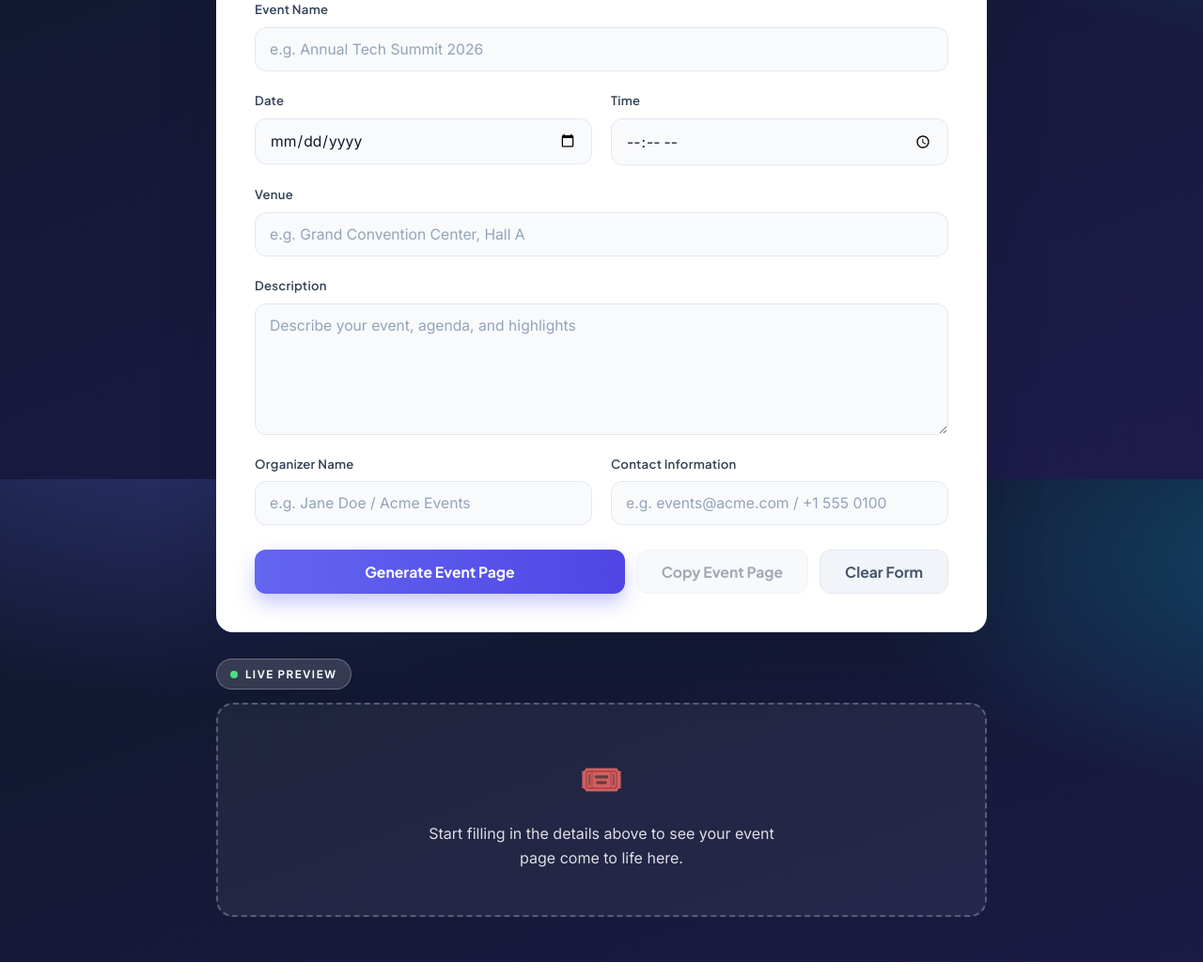
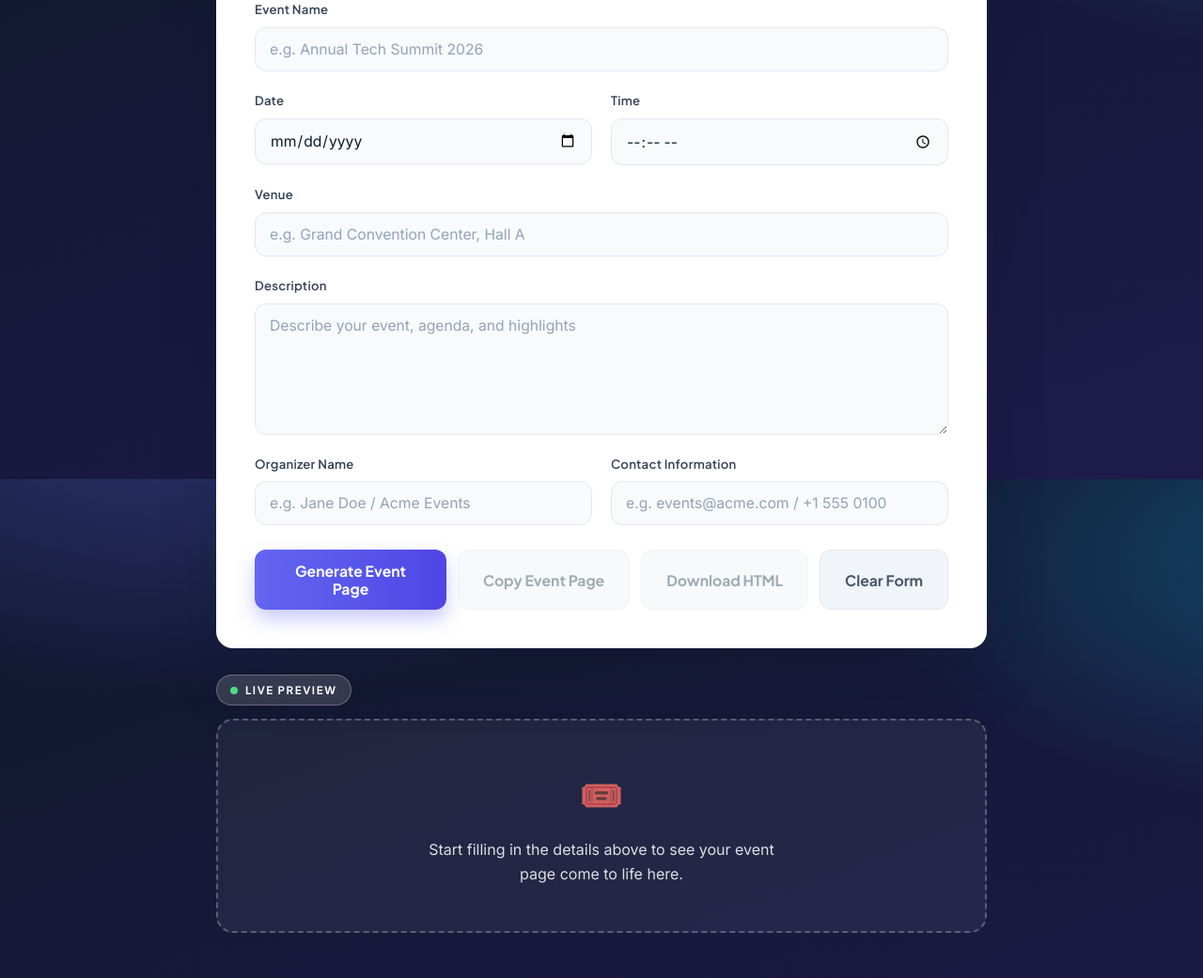
Before and after one commit to samuelrishonrajanbtech25-cyber/event-page-generator, a Flask app: page / in a window 1280 px wide. Shown: the part 290-1331 px from the top of the page at 94% size. Run offline with Flask 3, Linux system fonts and the light colour scheme.

Commit message:
Add HTML export and Kiro specifications

```diff
--- a/static/script.js
+++ b/static/script.js
@@ -4,6 +4,7 @@ document.addEventListener("DOMContentLoaded", function () {
     const preview = document.getElementById("preview");
     const resetBtn = document.getElementById("resetBtn");
     const copyBtn = document.getElementById("copyBtn");
+    const downloadBtn = document.getElementById("downloadBtn");
     const toast = document.getElementById("toast");
 
     // Field id -> friendly label used in validation messages.
@@ -171,6 +172,66 @@ document.addEventListener("DOMContentLoaded", function () {
         ].join("\n");
     }
 
+    // Turn an event name into a safe .html filename, e.g. "Tech Summit 2026!" -> "tech-summit-2026.html".
+    function sanitizeFilename(name) {
+        let base = (name || "").toLowerCase().trim()
+            .replace(/[^a-z0-9]+/g, "-") // non-alphanumerics -> hyphen
+            .replace(/^-+|-+$/g, "");    // trim leading/trailing hyphens
+        if (!base) base = "event";
+        return base.slice(0, 80) + ".html";
+    }
+
+    // Self-contained styles for the downloaded page (subset that matches the on-screen event card).
+    const DOWNLOAD_STYLES = `
+        *{box-sizing:border-box;}
+        body{margin:0;padding:40px 20px;font-family:"Segoe UI",Roboto,Helvetica,Arial,sans-serif;
+            line-height:1.65;color:#0f172a;
+            background:linear-gradient(160deg,#0f172a,#1e1b4b);min-height:100vh;}
+        .event-card{max-width:820px;margin:0 auto;background:#fff;border-radius:18px;
+            box-shadow:0 30px 60px rgba(15,23,42,.22);overflow:hidden;}
+        .event-hero{position:relative;padding:56px 44px;color:#fff;overflow:hidden;
+            background:radial-gradient(600px 300px at 100% 0%,rgba(236,72,153,.55),transparent 60%),
+            linear-gradient(125deg,#4f46e5,#06b6d4);}
+        .event-hero .kicker{font-size:.72rem;font-weight:700;letter-spacing:.16em;
+            text-transform:uppercase;opacity:.9;}
+        .event-hero h2{margin:12px 0 0;font-size:2.6rem;font-weight:800;line-height:1.12;
+            letter-spacing:-.02em;word-break:break-word;}
+        .event-meta{margin-top:24px;display:flex;flex-wrap:wrap;gap:12px;}
+        .meta-chip{display:inline-flex;align-items:center;gap:8px;background:rgba(255,255,255,.18);
+            border:1px solid rgba(255,255,255,.25);padding:9px 15px;border-radius:999px;
+            font-size:.92rem;font-weight:500;}
+        .event-body{padding:40px 44px 44px;}
+        .event-section{margin-bottom:32px;}
+        .event-section:last-child{margin-bottom:0;}
+        .section-title{margin:0 0 12px;font-size:.78rem;font-weight:700;letter-spacing:.1em;
+            text-transform:uppercase;color:#4f46e5;}
+        .event-section p{margin:0;white-space:pre-wrap;word-break:break-word;color:#334155;font-size:1.02rem;}
+        .detail-grid{display:grid;grid-template-columns:1fr 1fr;gap:16px;padding-top:28px;
+            margin-top:28px;border-top:1px solid #e2e8f0;}
+        .detail-card{background:#f8fafc;border:1px solid #e2e8f0;border-radius:12px;padding:18px 20px;}
+        .detail-card .label{font-size:.72rem;font-weight:700;letter-spacing:.1em;
+            text-transform:uppercase;color:#64748b;margin:0 0 6px;}
+        .detail-card .value{margin:0;font-weight:600;color:#0f172a;word-break:break-word;}
+        @media(max-width:640px){.event-hero{padding:40px 26px;}.event-hero h2{font-size:2rem;}
+            .event-body{padding:30px 26px 34px;}.detail-grid{grid-template-columns:1fr;}}
+    `;
+
+    // Build a standalone HTML document (event markup + inline styles) for download.
+    function buildStandaloneHTML(data) {
+        return `<!DOCTYPE html>
+<html lang="en">
+<head>
+<meta charset="UTF-8">
+<meta name="viewport" content="width=device-width, initial-scale=1.0">
+<title>${escapeHtml(data.name)}</title>
+<style>${DOWNLOAD_STYLES}</style>
+</head>
+<body>
+${buildEventHTML(data)}
+</body>
+</html>`;
+    }
+
     function showToast(message, isError) {
         toast.textContent = message;
         toast.classList.toggle("toast-error", !!isError);
@@ -187,9 +248,11 @@ document.addEventListener("DOMContentLoaded", function () {
         if (isComplete(data)) {
             preview.innerHTML = buildEventHTML(data);
             copyBtn.disabled = false;
+            downloadBtn.disabled = false;
         } else {
             preview.innerHTML = placeholderHTML;
             copyBtn.disabled = true;
+            downloadBtn.disabled = true;
         }
     }
 
@@ -221,6 +284,7 @@ document.addEventListener("DOMContentLoaded", function () {
         const data = getData();
         preview.innerHTML = buildEventHTML(data);
         copyBtn.disabled = false;
+        downloadBtn.disabled = false;
         showToast("Event page generated!");
         preview.scrollIntoView({ behavior: "smooth", block: "start" });
     });
@@ -232,6 +296,7 @@ document.addEventListener("DOMContentLoaded", function () {
         hasGenerated = false;
         preview.innerHTML = placeholderHTML;
         copyBtn.disabled = true;
+        downloadBtn.disabled = true;
         showToast("Form cleared.");
     });
 
@@ -270,4 +335,27 @@ document.addEventListener("DOMContentLoaded", function () {
         }
     });
 
+    // --- Download HTML button ---
+    downloadBtn.addEventListener("click", function () {
+        const data = getData();
+        if (!isComplete(data)) {
+            showToast("Nothing to download yet — complete the form first.", true);
+            return;
+        }
+
+        const html = buildStandaloneHTML(data);
+        const blob = new Blob([html], { type: "text/html;charset=utf-8" });
+        const url = URL.createObjectURL(blob);
+
+        const a = document.createElement("a");
+        a.href = url;
+        a.download = sanitizeFilename(data.name);
+        document.body.appendChild(a);
+        a.click();
+        document.body.removeChild(a);
+        URL.revokeObjectURL(url);
+
+        showToast("Event page downloaded!");
+    });
+
 });
--- a/templates/index.html
+++ b/templates/index.html
@@ -81,6 +81,7 @@
                 <div class="form-actions">
                     <button type="submit" class="btn-primary">Generate Event Page</button>
                     <button type="button" id="copyBtn" class="btn-secondary" disabled>Copy Event Page</button>
+                    <button type="button" id="downloadBtn" class="btn-secondary" disabled>Download HTML</button>
                     <button type="button" id="resetBtn" class="btn-secondary">Clear Form</button>
                 </div>
 
```
Also changed, not shown: .kiro/specs/event-page-generator/design.md (added), .kiro/specs/event-page-generator/requirements.md (added), .kiro/specs/event-page-generator/tasks.md (added).
